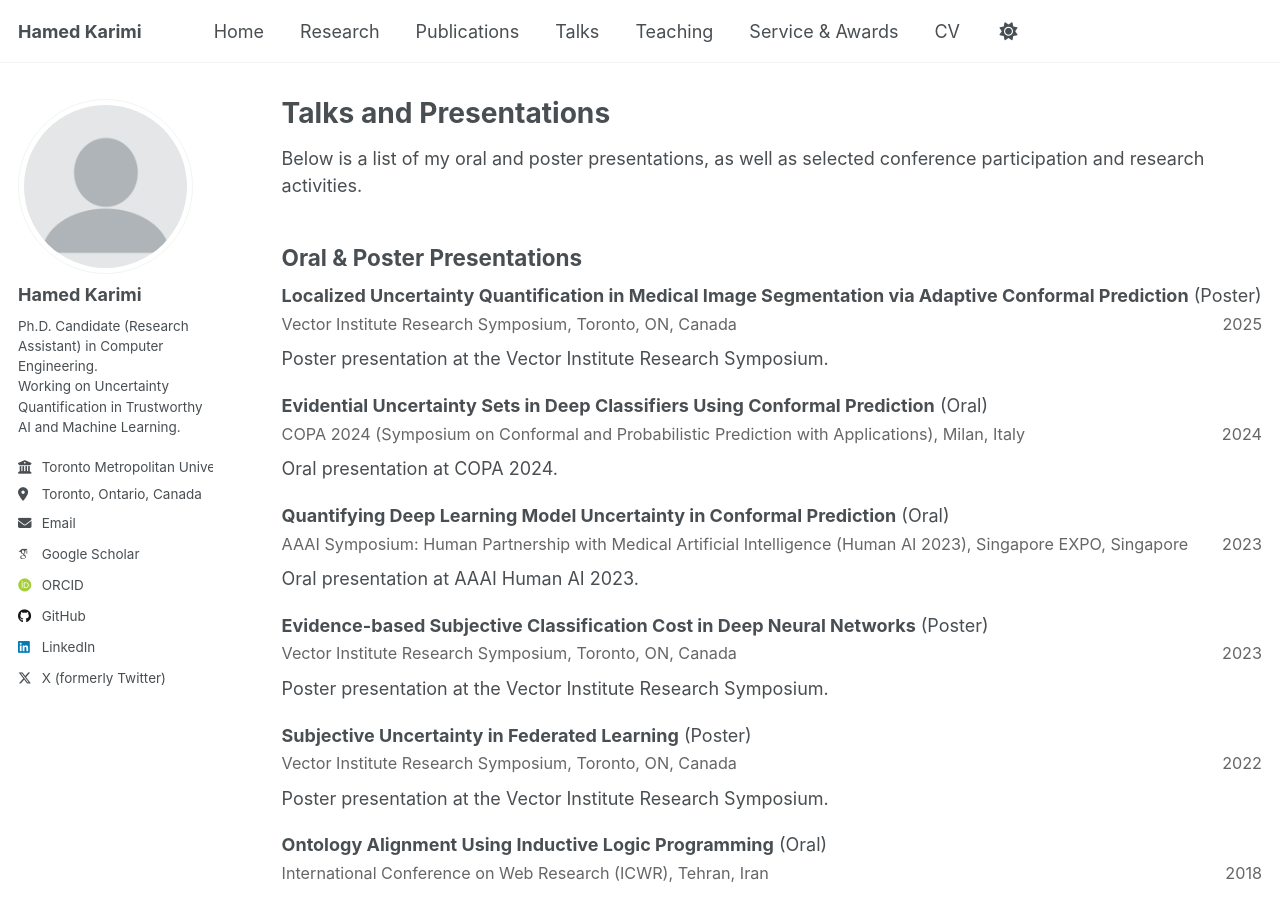
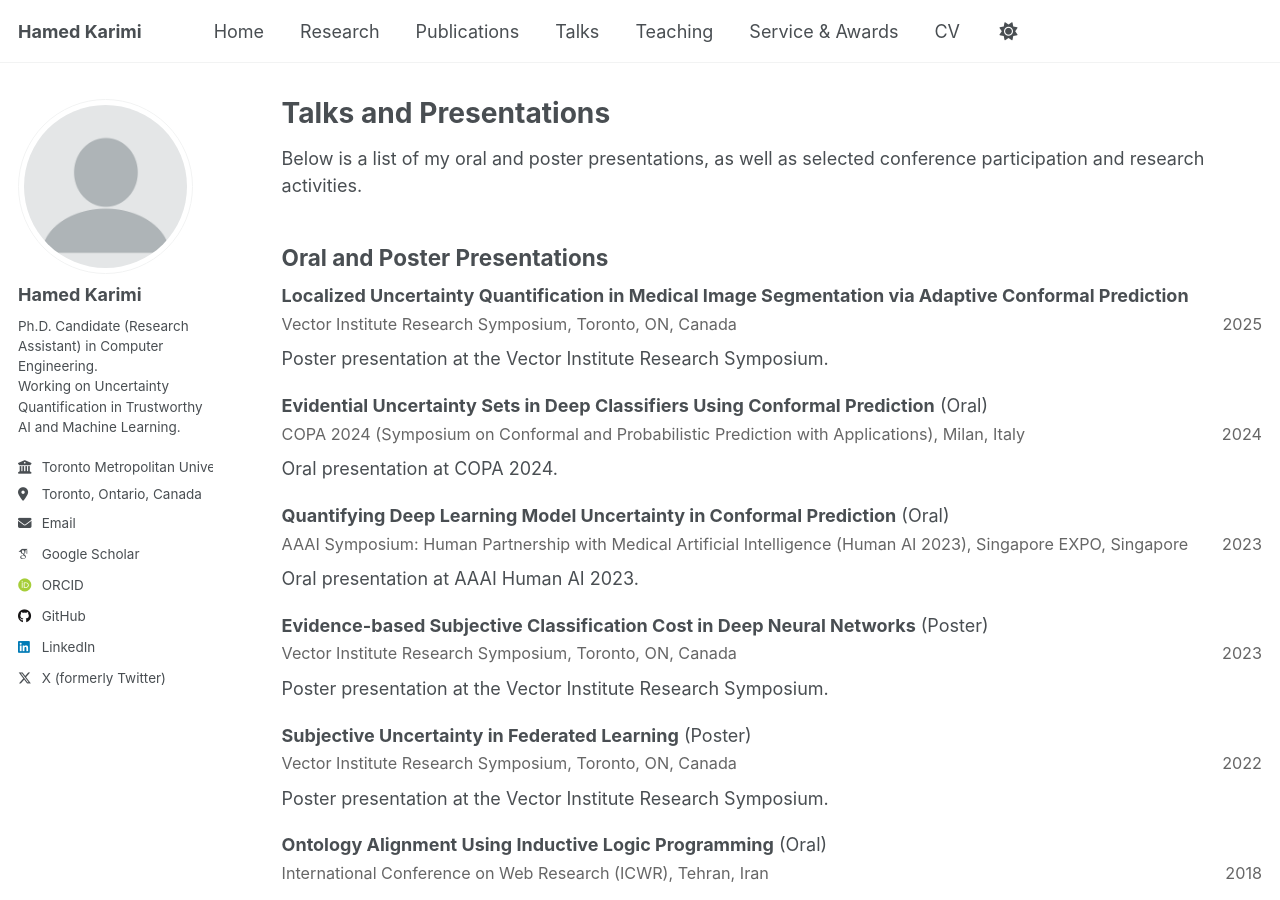
Before and after one commit to hamedmx/hamedmx.github.io, a Jekyll site: the page built from _pages/talks.md, in a window 1280 px wide and 900 px high. Built offline with Jekyll 4.4.1, drawn with Linux system fonts in a browser that asks for light colours; some web fonts are replaced; a script that is not in the unit is left out.

Commit message:
Update talks.md

```diff
--- a/_pages/talks.md
+++ b/_pages/talks.md
@@ -19,10 +19,10 @@ author_profile: true
 {% endfor %}
 -->
 
-## Oral & Poster Presentations
+## Oral and Poster Presentations
 
 <div class="item-block">
-  <p class="item-title"><strong>Localized Uncertainty Quantification in Medical Image Segmentation via Adaptive Conformal Prediction</strong> (Poster)</p>
+  <p class="item-title"><strong>Localized Uncertainty Quantification in Medical Image Segmentation via Adaptive Conformal Prediction</strong></p>
   <div class="cv-meta">
     <span class="where">Vector Institute Research Symposium, Toronto, ON, Canada</span>
     <span class="when">2025</span>
@@ -104,7 +104,7 @@ author_profile: true
     <span class="when">Dec. 2022</span>
   </div>
   <p class="item-desc">
-    Participated in a privacy-preserving learning hackathon focused on safe information sharing and training models under differential privacy constraints (epsilon privacy budget). The setting involved unknown training labels with multiple queries and evaluation on an unseen test set with a score based on accuracy, parameter values, and privacy budget spent.
+Participated in a privacy-preserving learning hackathon focused on safe information sharing and training models under differential privacy constraints (epsilon privacy budget). The setting involved unknown training labels with multiple queries and evaluation on an unseen test set with a score based on accuracy, parameter values, and privacy budget spent.
   </p>
 </div>
 
```
